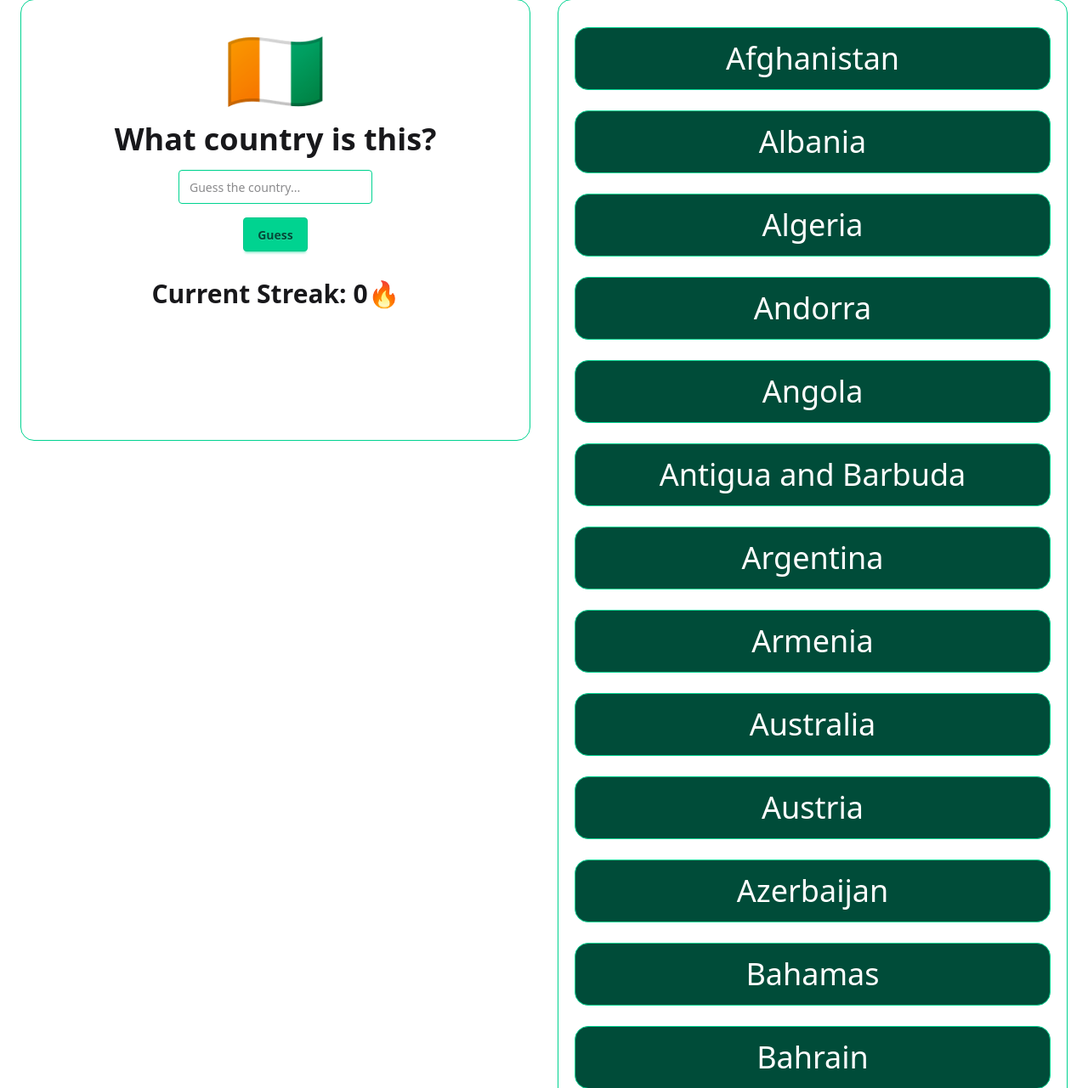
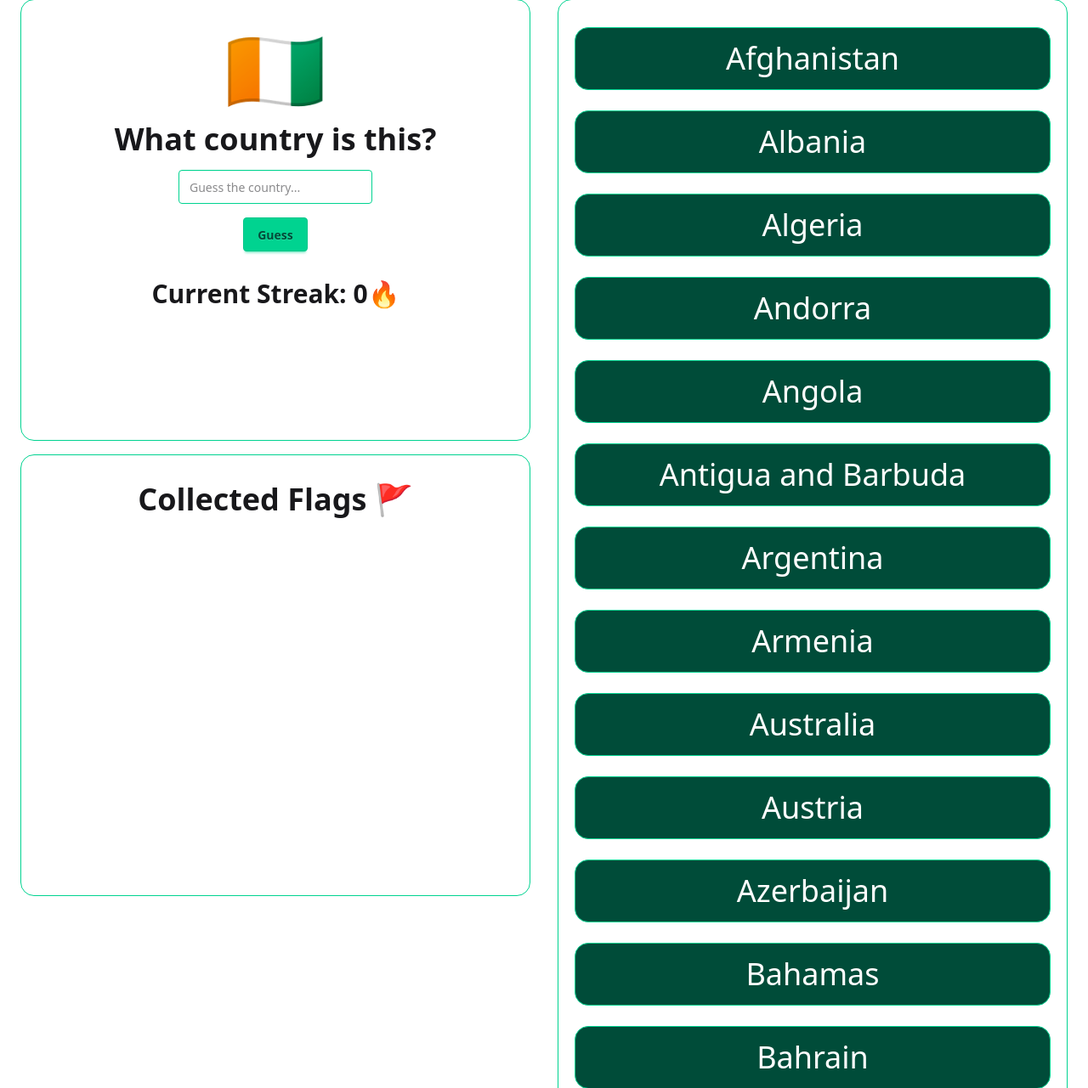
Before and after one commit to VictoryMa8/vexillology-quiz-v2, a Django app: page /quiz/ in a window 1280 px wide. Shown: the part 169-1450 px from the top of the page at 85% size. Run offline with Django 5.2, Linux system fonts and the light colour scheme.

Commit message:
Added 'collected flags' feature

```diff
--- a/frontend/static/assets/styles/output.css
+++ b/frontend/static/assets/styles/output.css
@@ -2125,9 +2125,6 @@
       }
     }
   }
-  .mt-1 {
-    margin-top: calc(var(--spacing) * 1);
-  }
   .mt-2 {
     margin-top: calc(var(--spacing) * 2);
   }
@@ -2142,9 +2139,6 @@
   }
   .mr-2 {
     margin-right: calc(var(--spacing) * 2);
-  }
-  .mr-3 {
-    margin-right: calc(var(--spacing) * 3);
   }
   .mr-4 {
     margin-right: calc(var(--spacing) * 4);
@@ -2345,9 +2339,6 @@
   .flex-1 {
     flex: 1;
   }
-  .flex-none {
-    flex: none;
-  }
   .shrink {
     flex-shrink: 1;
   }
@@ -2394,6 +2385,9 @@
   .gap-2 {
     gap: calc(var(--spacing) * 2);
   }
+  .gap-4 {
+    gap: calc(var(--spacing) * 4);
+  }
   .gap-6 {
     gap: calc(var(--spacing) * 6);
   }
@@ -2476,9 +2470,6 @@
   .py-4 {
     padding-block: calc(var(--spacing) * 4);
   }
-  .pb-8 {
-    padding-bottom: calc(var(--spacing) * 8);
-  }
   .text-center {
     text-align: center;
   }
@@ -2509,9 +2500,6 @@
   .font-bold {
     --tw-font-weight: var(--font-weight-bold);
     font-weight: var(--font-weight-bold);
-  }
-  .text-black {
-    color: var(--color-black);
   }
   .text-white {
     color: var(--color-white);
--- a/frontend/templates/quiz.html
+++ b/frontend/templates/quiz.html
@@ -4,6 +4,7 @@
 <h1 class="text-4xl m-8 font-bold">Are you a true Vexillologist? Let's find out!</h1>
 
 <div class="flex flex-col md:flex-row">
+    <div class="flex flex-col gap-4">
         <div class="flex flex-col items-center border-success border-1 rounded-2xl p-8 mx-4 h-130 w-150">
             {% if random_country %}
             <h1 class="text-8xl">{{ random_country.Flag }}</h1>
@@ -28,16 +29,21 @@
                 />
                 <input class="hidden" value="{{ random_country }}" name="truth" />
                 <input class="hidden" value="{{ streak }}" name="streak" />
+                <input class="hidden" value="{{ collected_flags }}" name="collected_flags">
                 <button type="submit" class="btn btn-success mt-4">Guess</button>
             </form>
 
             <h1 class="text-3xl mt-8 font-bold">Current Streak: {{ streak }}🔥</h1>
             <h1 class="text-4xl mt-8 font-bold text-center">{{ message }}</h1>
-        <div class="text-3xl mt-8 font-bold text-center" value="{{ collected_flags }}" name="collected_flags">
+        </div>
+        <div class="flex flex-col items-center border-success border-1 rounded-2xl p-8 mx-4 h-130 w-150">
+            <h1 class="text-4xl font-bold">Collected Flags 🚩</h1>
             {% if countries %}
+                <div class="flex flex-wrap items-center">
                     {% for flag in collected_flags %}
-                    {{ flag }}
+                        <h1 class="text-6xl mt-4 text-center">{{ flag }}</h1>
                     {% endfor %}
+                </div>
             {% endif %}
         </div>
     </div>
--- a/frontend/views.py
+++ b/frontend/views.py
@@ -58,17 +58,12 @@ def quiz(request):
     elif request.method == "POST":
         # ast.literal_eval() allows us to turn the string into a dictionary (of the country)
         truth = ast.literal_eval(request.POST.get('truth'))
-        truth_name = truth['Country']
-        truth_flag = truth['Flag']
-
-        collected_flags = request.POST.get('collected_flags')
-        print(collected_flags)
-
+        collected_flags = ast.literal_eval(request.POST.get('collected_flags'))
         guess = request.POST.get('guess')
         streak = int(request.POST.get('streak'))
 
-        print(f"Seeing if {guess} is the same as {truth_name}...")
-        print(f"Streak: {streak}")
+        truth_name = truth['Country']
+        truth_flag = truth['Flag']
 
         if truth_name.lower() == guess.strip().lower():
             streak += 1
```
Lines whose indentation alone changed are shown as unchanged.
